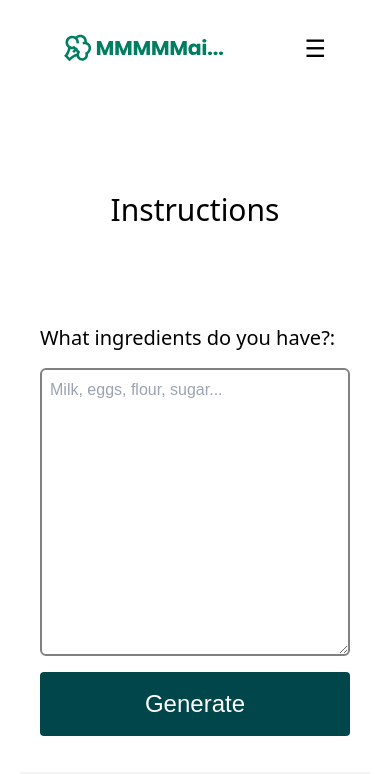
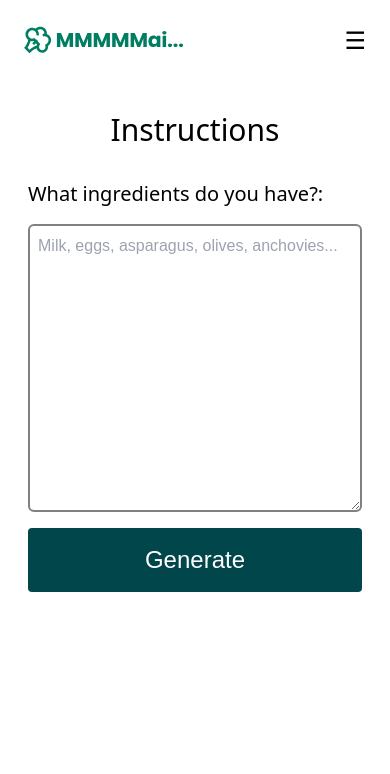
Before and after one commit to shane-jeon/mmmmmai2.0, a Next.js app: page / in a window 390 px wide. Shown: the top 774 px of the page. Built offline with nearby package versions, Linux system fonts and the light colour scheme.

Commit message:
Adjusted styling for mobile responsivity

```diff
--- a/src/components/Form.tsx
+++ b/src/components/Form.tsx
@@ -72,7 +72,7 @@ const Form = ({ setRecipe, setImage, setError, setLoading }: FormProps) => {
   };
 
   return (
-    <div className="flex flex-col items-center">
+    <div className="mx-4 flex flex-col items-center lg:mx-0">
       {/* Form to submit ingredients */}
       <form onSubmit={handleSubmit} className="w-full max-w-md">
         <label htmlFor="ingredients" className="mb-4 block text-left text-xl">
@@ -83,7 +83,7 @@ const Form = ({ setRecipe, setImage, setError, setLoading }: FormProps) => {
             id="ingredients"
             value={ingredients}
             onChange={(e) => setIngredients(e.target.value)}
-            placeholder="Milk, eggs, flour, sugar..."
+            placeholder="Milk, eggs, asparagus, olives, anchovies..."
             className="placeholder-top-left mb-4 h-72 w-full rounded-md border-2 border-[#818181] p-2"
           />
           <button
--- a/src/components/Header.tsx
+++ b/src/components/Header.tsx
@@ -10,8 +10,9 @@ const Header = () => {
   };
 
   return (
-    <header className="p-8">
-      <div className="flex items-center justify-between px-8">
+    // <header className="border-4 border-black p-8">
+    <header className="py-6 lg:py-8">
+      <div className="mx-3 flex items-center justify-between lg:px-8">
         <Link href="/">
           {/* <img src="/Logo.svg" alt="Logo" className="w-40 lg:w-80" /> */}
           <Image
@@ -50,12 +51,12 @@ const Header = () => {
 
       {/* Mobile Menu */}
       {menuOpen && (
-        <div className="mt-4 lg:hidden">
+        <div className="mt-4 text-center lg:hidden">
           <p className="text-2xl">
             <Link
               href="/about"
               onClick={toggleMenu}
-              className="mb-2 block hover:underline">
+              className="mb-4 mt-6 block hover:underline">
               About
             </Link>
           </p>
--- a/src/components/Result.tsx
+++ b/src/components/Result.tsx
@@ -40,7 +40,7 @@ const Result = ({ recipe, image, error, loading }: ResultProps) => {
   // Handle loading state with Lottie animation
   if (loading) {
     return (
-      <div className="flex h-full w-full flex-col items-center justify-center">
+      <div className="flex h-full w-full flex-col items-center justify-center border-2 border-green-900">
         <div className="flex h-72 w-72 items-center justify-center">
           <LottiePlayer
             autoplay
@@ -49,7 +49,7 @@ const Result = ({ recipe, image, error, loading }: ResultProps) => {
             style={{ height: "400px", width: "400px" }}
           />
         </div>
-        <p className="text-xl">
+        <p className="text-center text-xl lg:text-2xl">
           Whipping up your culinary disaster... please wait!
         </p>
       </div>
@@ -65,21 +65,17 @@ const Result = ({ recipe, image, error, loading }: ResultProps) => {
     parseRecipe(recipe);
 
   return (
-    <div className="flex h-screen flex-col items-center justify-center px-5">
+    <div className="mx-2">
       {image && (
         <>
-          <h2 className="mb-6 text-3xl">Recipe</h2>
-          <div className="mx-auto flex h-[420px] w-[420px] items-center justify-center rounded-lg border-2 border-gray-300 bg-white p-4">
-            {/* <img
-              src={image}
-              alt="Generated recipe"
-              className="h-[400px] w-[400px] rounded-md object-contain"
-            /> */}
+          <h2 className="my-4 text-center text-3xl lg:my-6">Recipe</h2>
+          <div className="mx-2 lg:flex lg:justify-center">
             <Image
               src={image}
               alt="Generated recipe"
               width={400}
               height={400}
+              className="rounded-lg"
             />
           </div>
         </>
@@ -87,38 +83,46 @@ const Result = ({ recipe, image, error, loading }: ResultProps) => {
 
       {/* Recipe Details */}
       {recipe && (
-        <div className="mt-5 h-80 w-full overflow-auto px-12 py-8 font-serif">
-          <h2 className="text-3xl font-bold">{title}</h2>
-          <p className="mt-2 text-xl italic">{firstSentence}</p>
+        <div className="pt-6">
+          <div className="">
+            <h2 className="text-center text-xl font-medium lg:text-4xl lg:tracking-wide">
+              {title}
+            </h2>
+            <p className="pt-2 text-xl italic">{firstSentence}</p>
 
-          {/* Ingredients */}
-          <h3 className="mt-5 text-left font-serif text-2xl font-semibold">
+            <h3 className="ml-2 font-serif text-xl font-semibold lg:text-2xl">
               Ingredients:
             </h3>
-          <ul className="mt-3 list-inside list-disc text-left">
+            <ul className="ml-2 mt-1 list-inside list-disc text-left">
               {ingredients.map((ingredient, index) => (
-              <li key={index}>{ingredient.trim()}</li>
+                <li key={index} className="lg:text-lg">
+                  {ingredient.trim()}
+                </li>
               ))}
             </ul>
+          </div>
 
           {/* Divider */}
           {ingredients.length > 0 && instructions.length > 0 && (
             <div className="my-4 w-full border-t-2 border-gray-300"></div>
           )}
-
+          <div className="">
             {/* Instructions */}
-          <h3 className="mt-5 text-left font-serif text-2xl font-semibold">
+            <h3 className="ml-2 mt-5 text-left font-serif text-xl font-semibold lg:mb-4 lg:text-2xl">
               Instructions:
             </h3>
-          <ol className="mt-3 list-inside text-left">
+            <ol className="mx-2 list-inside">
               {instructions.map((instruction, index) => (
-              <li key={index}>{instruction.trim()}</li>
+                <li key={index} className="mb-1 lg:mb-3 lg:text-lg">
+                  {instruction.trim()}
+                </li>
               ))}
             </ol>
-          <p className="py-6">
+            <p className="font- py-6 text-center italic">
               * Please note there may be errors in rendering. If recipe does not
               appear, please try again.
             </p>
+          </div>
         </div>
       )}
     </div>
--- a/src/pages/about.tsx
+++ b/src/pages/about.tsx
@@ -94,7 +94,7 @@ const About = () => {
   ];
 
   return (
-    <div className="mb-20">
+    <div className="mb-20 border-2 border-purple-600">
       <Header />
       <div className="mx-6">
         <div className="mx-4 mt-8 lg:mx-52 lg:mt-16">
--- a/src/pages/index.tsx
+++ b/src/pages/index.tsx
@@ -10,11 +10,14 @@ const Home = () => {
   const [loading, setLoading] = useState<boolean>(false); // Define loading state here
 
   return (
-    <div>
+    <div className="mx-3 md:mx-8">
       <Header />
-      <div className="flex min-h-screen flex-col justify-center p-5 md:flex-row">
-        <section id="left-section" className="w-full p-5 md:w-2/5">
-          <h1 className="mb-24 mt-14 text-center text-3xl">Instructions</h1>
+
+      <div className="flex flex-col lg:flex-row lg:justify-between">
+        <section id="left-section" className="lg:w-1/2">
+          <h1 className="my-8 text-center text-3xl lg:mb-14 lg:mt-14">
+            Instructions
+          </h1>
           <Form
             setRecipe={setRecipe}
             setImage={setImage}
@@ -22,9 +25,8 @@ const Home = () => {
             setLoading={setLoading}
           />
         </section>
-        <section
-          id="right-section"
-          className="w-full bg-[#F4F4F4] p-5 md:w-2/5">
+
+        <section id="right-section" className="lg:mx-16 lg:w-1/2">
           <Result
             recipe={recipe}
             image={image}
```
Lines whose indentation alone changed are shown as unchanged.
